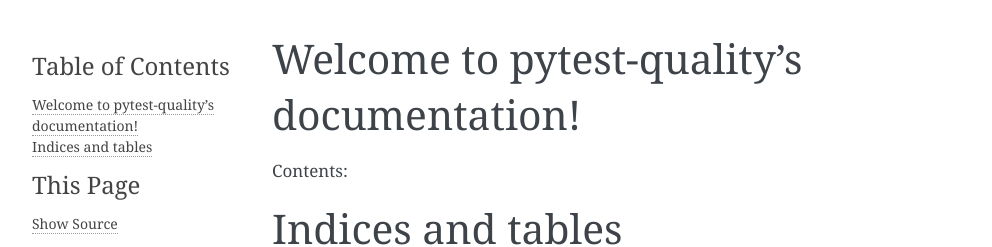
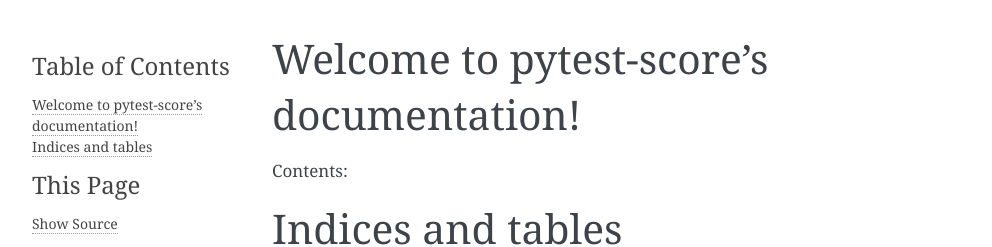
Before and after one commit to greschd/pytest-score, a Sphinx documentation site: the page built from docs/index.rst, in a window 1280 px wide. Shown: the top 247 px of the page, without its empty margins (148-1140 px from the left). Built offline with Sphinx 7.4.7, drawn with Linux system fonts in a browser that asks for light colours.

Commit message:
Rename 'quality' to 'score'.

```diff
--- a/docs/conf.py
+++ b/docs/conf.py
@@ -1,6 +1,6 @@
 # -*- coding: utf-8 -*-
 #
-# pytest-quality documentation build configuration file, created by
+# pytest-score documentation build configuration file, created by
 # sphinx-quickstart on Thu Oct  1 00:43:18 2015.
 #
 # This file is execfile()d with the current directory set to its
@@ -48,7 +48,7 @@
 master_doc = 'index'
 
 # General information about the project.
-project = u'pytest-quality'
+project = u'pytest-score'
 copyright = u'2015, Dominik Gresch'
 author = u'Dominik Gresch'
 
@@ -254,7 +254,7 @@
 # One entry per manual page. List of tuples
 # (source start file, name, description, authors, manual section).
 man_pages = [
-    (master_doc, 'pytest-cookiecutterplugin_name', u'pytest-quality Documentation',
+    (master_doc, 'pytest-cookiecutterplugin_name', u'pytest-score Documentation',
      [author], 1)
 ]
 
@@ -268,7 +268,7 @@
 # (source start file, target name, title, author,
 #  dir menu entry, description, category)
 texinfo_documents = [
-  (master_doc, 'pytest-cookiecutterplugin_name', u'pytest-quality Documentation',
+  (master_doc, 'pytest-cookiecutterplugin_name', u'pytest-score Documentation',
    author, 'pytest-cookiecutterplugin_name', 'One line description of project.',
    'Miscellaneous'),
 ]
--- a/docs/index.rst
+++ b/docs/index.rst
@@ -1,9 +1,9 @@
-.. pytest-quality documentation master file, created by
+.. pytest-score documentation master file, created by
    sphinx-quickstart on Thu Oct  1 00:43:18 2015.
    You can adapt this file completely to your liking, but it should at least
    contain the root `toctree` directive.
 
-Welcome to pytest-quality's documentation!
+Welcome to pytest-score's documentation!
 ===============================================================
 
 Contents:
--- a/setup.py
+++ b/setup.py
@@ -12,14 +12,14 @@
 
 
 setup(
-    name='pytest-quality',
+    name='pytest-score',
     version='0.1.0a1',
     author='Dominik Gresch',
     author_email='greschd@gmx.ch',
     maintainer='Dominik Gresch',
     maintainer_email='greschd@gmx.ch',
     license='GNU GPL v3.0',
-    url='https://github.com/greschd/pytest-quality',
+    url='https://github.com/greschd/pytest-score',
     description='A plugin to run quality (non-binary) tests with pytest.',
     long_description=read('README.md'),
     packages=find_packages(),
@@ -44,7 +44,7 @@
     ],
     entry_points={
         'pytest11': [
-            'quality = pytest_quality',
+            'score = pytest_score',
         ],
     },
 )
```
Also changed, not shown: README.md (+7 -8 lines), pytest_quality/__init__.py (deleted, +0 -17 lines), pytest_score/__init__.py (added, +17 -0 lines), 3 other files.
